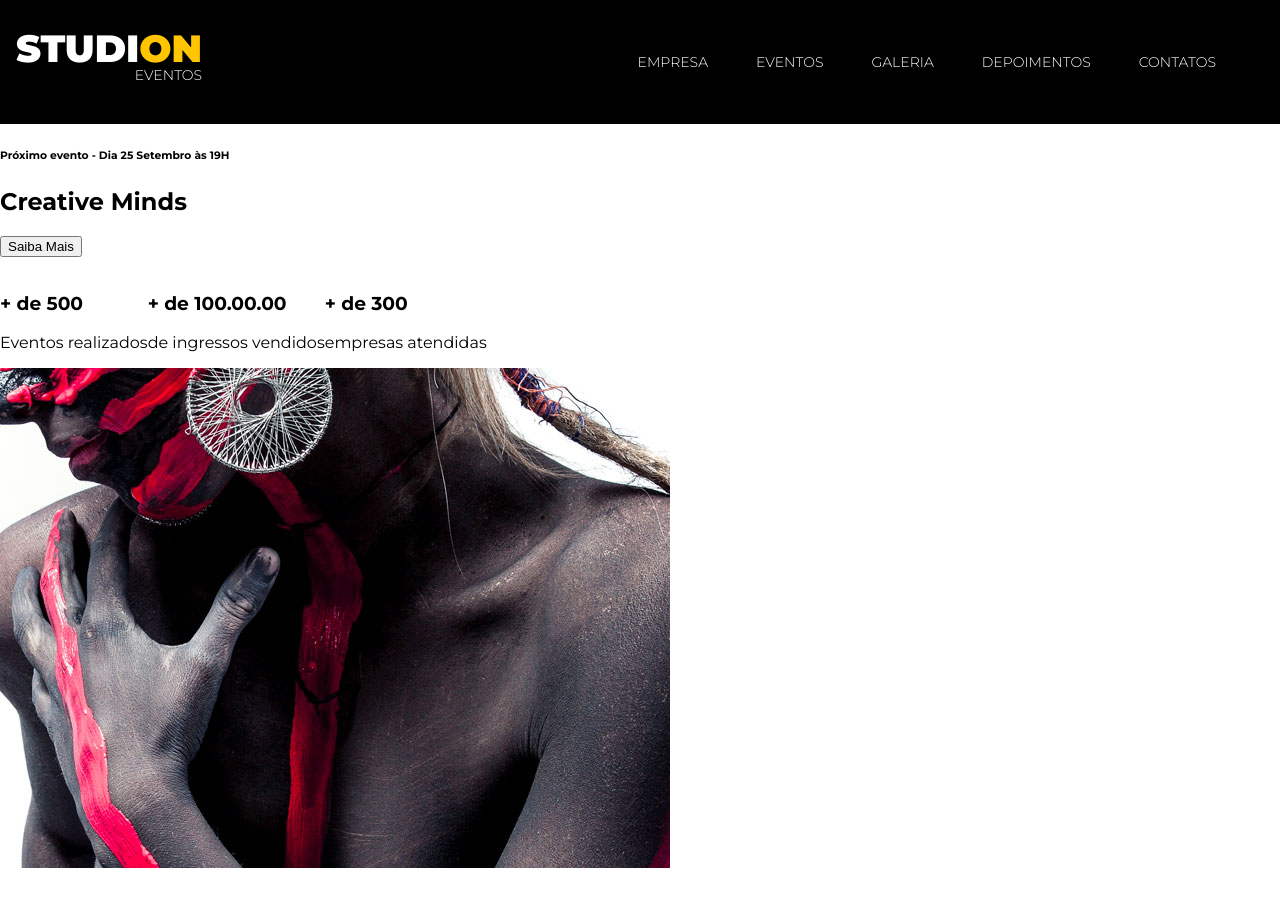
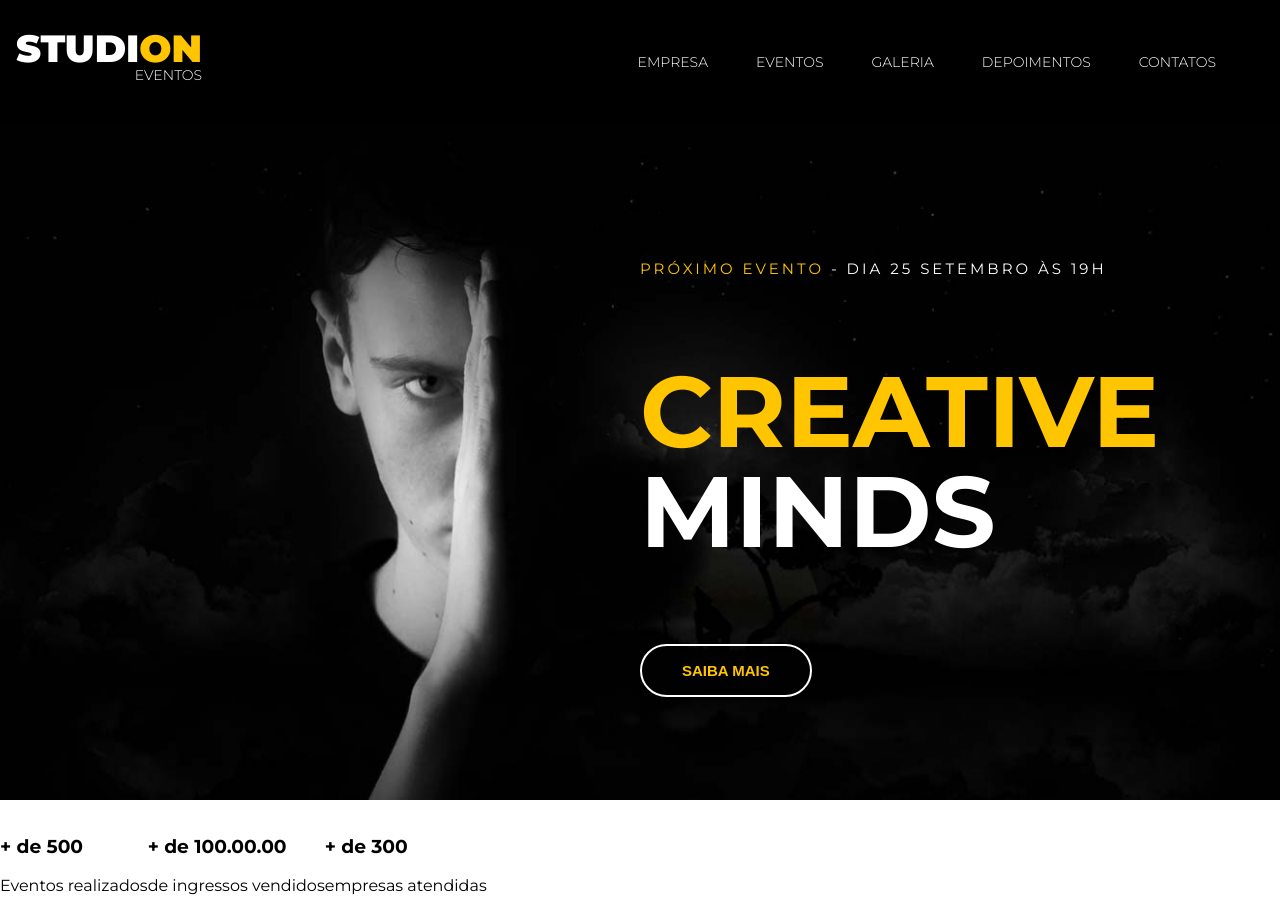
Before and after one commit to AndreLuisDeve/studion, a website: page Development/studion/src/index.html in a window 1280 px wide. Shown: the top 898 px of the page. Drawn offline with Linux system fonts and the light colour scheme.

Commit message:
feat(header): implemented header styles

```diff
--- a/Development/studion/src/index.html
+++ b/Development/studion/src/index.html
@@ -43,11 +43,18 @@
     </nav>
 
     <header>
-        <div id=" Slider">
-            <div class="Slide">
-            <h6><span> Próximo evento </span> - Dia 25 Setembro às 19H</h6>
-            <h2><span>Creative</span> Minds </h2>
-            <button>Saiba Mais</button>
+     <div id="slider">
+        <div class="slide">
+             <img
+                class="slide__background-image"
+                src="./images/banner.jpg"
+                alt="Studion Banner"
+             />
+            <div class="slide__copy">
+                <h6><span class="copy--primary"> Próximo evento </span> - Dia 25 Setembro às 19H</h6>
+                <h2><span class="copy--primary">Creative</span> Minds </h2>
+                <button class="btn btn--slide">Saiba Mais</button>
+            </div>
          </div>
      </div>
  </header>
@@ -76,6 +83,10 @@
                 <div>
                     <h6>
                         Você informa a temática e nós planejamos um evento com tecnologia e
+
+
+
+
                 </h6>
                 <h2> <span>Muito+</span>Diversão</h2>
                 <button>Fazer cotação</button>
@@ -86,6 +97,7 @@
         <footer>
         <h2>Studi<span>on</span><span>Eventos</span></h2>
             <form >
+
                 <label>receba news e promoções</label>
                 <input type="email" placeholder="email">
                 <button type="submit">Enviar</button>
@@ -101,7 +113,6 @@
             </form>
 
 
-
         </footer>
 
     </body>
--- a/Development/studion/src/style.css
+++ b/Development/studion/src/style.css
@@ -5,10 +5,11 @@
 }
 
 :root {
-   --color-primary: #ffc500;
+
    font-family: 'Montserrat',sans-serif;
     font-size: 16px;
-
+    --color-primary: #ffc500;
+    --default-padding: 1rem;
   }
 
  body {
@@ -27,9 +28,10 @@ ul{
 
 .navbar {
   position: fixed;
+  z-index: 1;
+  display: grid;
   grid-template-columns: 1fr 9fr;
   align-items:center ;
-  display: grid;
   top: 0;
   left: 0;
 
@@ -39,7 +41,9 @@ ul{
 
   background-color:#000 ;
    color: #fff;
- }
+}
+
+
 
 
  .navbar__links{
@@ -72,14 +76,77 @@ ul{
    text-align: right;
 }
 
-
-
 .logo-studion__subtitle {
    font-size: 0.875rem;
    font-weight: 300;
    float: right;
 }
 
+
+
 .copy--primary {
+   color: var(--color-primary); /*responsavel pela cor amarela dos caracteres*/
+
+}
+
+#slider {
+
+   background-color: #000;
+   color: #fff;
+}
+
+.slide {
+   position: relative;
+   height: calc(100vh - 7.75rem);
+}
+
+.slide__background-image {
+   width: 100%;
+   height: 100%;
+   object-fit: cover;
+   object-position: center;
+}
+
+.slide__copy {
+   position: absolute;
+   top: 6.25rem;
+   position: 0;
+   left: 50vw;
+}
+
+.slide__copy h6 {
+   font-size: .9375rem;
+   font-weight: 400; /* o peso com valor 400 é equivalante ao Regular*/
+   text-transform: uppercase;
+   letter-spacing: .1875rem; /* espacento entre os caracteres*/
+}
+ .slide__copy h2 {
+   font-size: 6.25rem;
+   text-transform: uppercase;
+   line-height: 6.25rem; /* espacamento entre o CRIATIVE E MINDS*/
+}
+
+.slide__copy h2 span {
+   display:block
+}
+
+.btn {
+   cursor: pointer;
+   padding: 1rem 2.5rem; /* 1.25 altura da borda ate o texto e 2.5 largura borda x texto*/
+   border: 0.125rem solid #fff;
+   border-radius: 5rem;
    color: var(--color-primary);
+   background: unset;
+   font-size: 0.9375rem;
+   font-weight: 700;
+   text-transform: uppercase;
+   transition: 0.3s all ease;
 }
+
+.btn:hover,
+.btn:active,
+.btn:focus {
+   border-color: var(--color-primary);
+   background-color: var(--color-primary);
+   color: #fff;
+}
```
Lines whose indentation alone changed are shown as unchanged.
